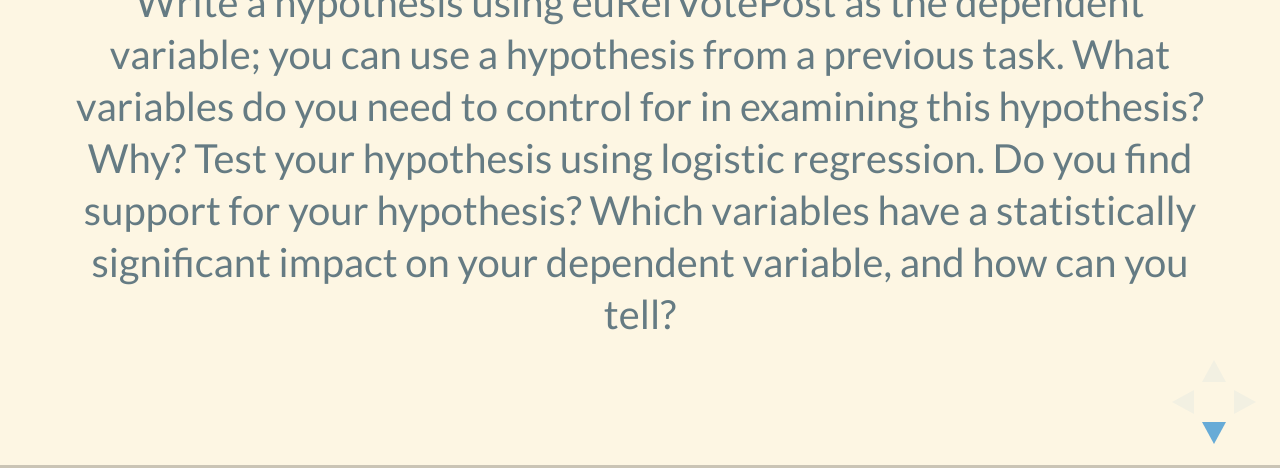
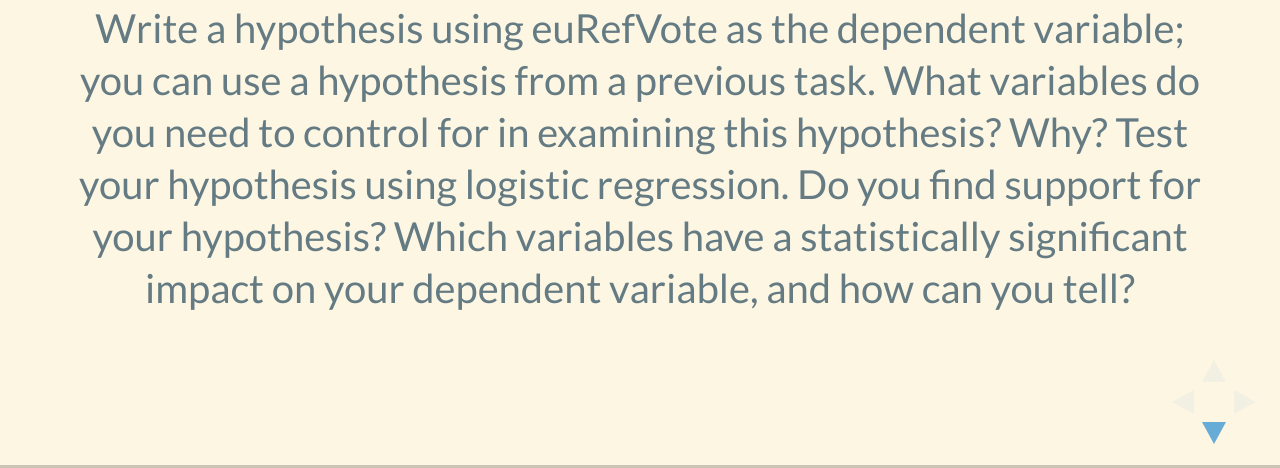
Before and after one commit to 9kolai/pol2081, a website: page slides/CompCluster6.html in a window 1280 px wide. Shown: the part 332-800 px from the top of the page. Drawn offline with Linux system fonts and the light colour scheme.

Commit message:
Computer Cluster 6 slides fixed with right variable name.

```diff
--- a/slides/CompCluster6.html
+++ b/slides/CompCluster6.html
@@ -27,7 +27,7 @@
 				<section><h2>POL2081 Computer cluster</h2>
 					<section>
 						<h1>Task 6: </h1>
-						<p>Write a hypothesis using euRefVotePost as the dependent variable; you can use a hypothesis from a previous task. What variables do you need to control for in examining this hypothesis? Why? Test your hypothesis using logistic regression. Do you find support for your hypothesis? Which variables have a statistically significant impact on your dependent variable, and how can you tell?</p>
+						<p>Write a hypothesis using euRefVote as the dependent variable; you can use a hypothesis from a previous task. What variables do you need to control for in examining this hypothesis? Why? Test your hypothesis using logistic regression. Do you find support for your hypothesis? Which variables have a statistically significant impact on your dependent variable, and how can you tell?</p>
 					</section>
 					<section>
 					</section>
```
